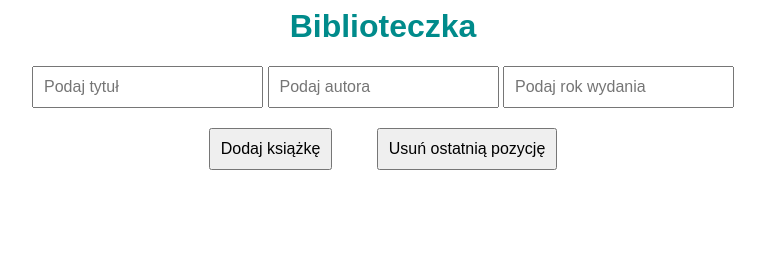
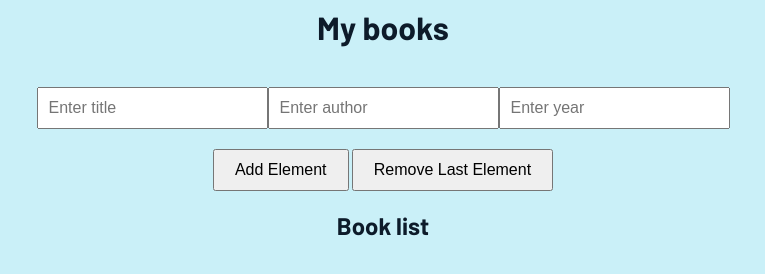
Before and after one commit to Ajronic/SummerOfCode, a plain HTML site: page JS/day4/index.html in a window 1280 px wide. Shown: the whole page, without its empty margins (257-1022 px from the left). Drawn offline with Linux system fonts and the light colour scheme.

Commit message:
Add files via upload

```diff
--- a/JS/day4/books.js
+++ b/JS/day4/books.js
@@ -1,17 +1,18 @@
-const title = document.getElementById('title');
-const author = document.getElementById('author');
-const year = document.getElementById('year');
-const addButton = document.getElementById('addButton');
-const removeButton = document.getElementById('removeButton');
-const division = document.getElementById('division');
+let title = document.getElementById('title');
+let author = document.getElementById('author');
+let year = document.getElementById('year');
+  const addButton = document.getElementById('addButton');
+  const removeButton = document.getElementById('removeButton');
+  const division = document.getElementById('division');
 
 
   addButton.addEventListener('click', function() {
-    const text = title.value;
+    let text = title.value +" " + author.value + " " + year.value;
 
-    if (title) {
+    // Check if the input is not empty
+    if (text) {
       const divItem = document.createElement('p');
-      divItem.textContent = title + author + year;
+      divItem.textContent = text;
 
       divItem.addEventListener('mouseover', function() {
         divItem.style.backgroundColor = 'lightgrey';
@@ -29,7 +30,6 @@ const division = document.getElementById('division');
       title.value = '';
       author.value = '';
       year.value = '';
-
     }
   });
 
--- a/JS/day4/index.html
+++ b/JS/day4/index.html
@@ -7,13 +7,17 @@
 </head>
 <body>
 
-  <h1>Biblioteczka</h1>
-  <input type="text" id="title" placeholder="Podaj tytuł">
-  <input type="text" id="author" placeholder="Podaj autora">
-  <input type="text" id="year" placeholder="Podaj rok wydania">
-  <br>
-  <button id="addButton">Dodaj książkę</button>
-  <button id="removeButton">Usuń ostatnią pozycję</button>
+  <h1>My books</h1>
+  <section id = "userInput">
+  <input type="text" id="title" placeholder="Enter title">
+  <input type="text" id="author" placeholder="Enter author">
+  <input type="text" id="year" placeholder="Enter year">
+    <br>
+    <br>
+  </section>
+    <button id="addButton">Add Element</button>
+    <button id="removeButton">Remove Last Element</button>
+  <h2>Book list</h2>
   <div id="division"></div>
 
 </body>
--- a/JS/day4/style.css
+++ b/JS/day4/style.css
@@ -1,10 +1,13 @@
+@import url('https://fonts.googleapis.com/css2?family=Barlow:wght@400;700&display=swap');
+
 body {
+  background-color: #caf0f8;
   font-family: 'Barlow', sans-serif;
   text-align: center;
 }
 
-h1 {
-  color: darkcyan;
+h1, h2 {
+  color: #0d1b2a;
 }
 
 input {
@@ -13,8 +16,7 @@ input {
 }
 
 button {
-  padding: 10px 10px;
-  margin: 20px 20px;
+  padding: 10px 20px;
   font-size: 16px;
 }
 
@@ -22,3 +24,10 @@ button {
   margin-top: 20px;
   font-size: 18px;
 }
+
+#userinput {
+  padding: 20px;
+  display: flex;
+  flex-direction: row;
+  justify-content: center;
+}
```
